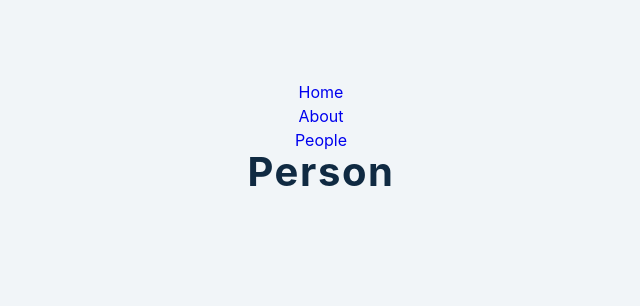
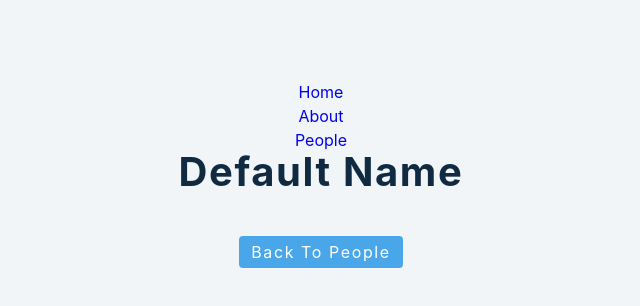
Before and after one commit to Mahendra14/react-learnings, a React (Create React App) app: page /person/1 in a window 1280 px wide. Shown: the top 306 px of the page, without its empty margins (319-959 px from the left). Built offline with nearby package versions, Linux system fonts and the light colour scheme.

Commit message:
added back to people and got the id from params

```diff
--- a/src/tutorial/11-react-router/setup/Person.js
+++ b/src/tutorial/11-react-router/setup/Person.js
@@ -1,10 +1,16 @@
 import React, { useState, useEffect } from 'react';
 import { data } from '../../../data';
 import { Link, useParams } from 'react-router-dom';
+
+// to access the id of the person we need the useParams hook
 const Person = () => {
-  return (
+  // as we get back an object i will destructure it right away to get my id
+  const {id} = useParams();
+  const [name,setName] = useState("Default Name");
+   return (
     <div>
-      <h2>person</h2>
+      <h2>{name}</h2>
+      <Link to="/people" className="btn">Back to People</Link>
     </div>
   );
 };
```
